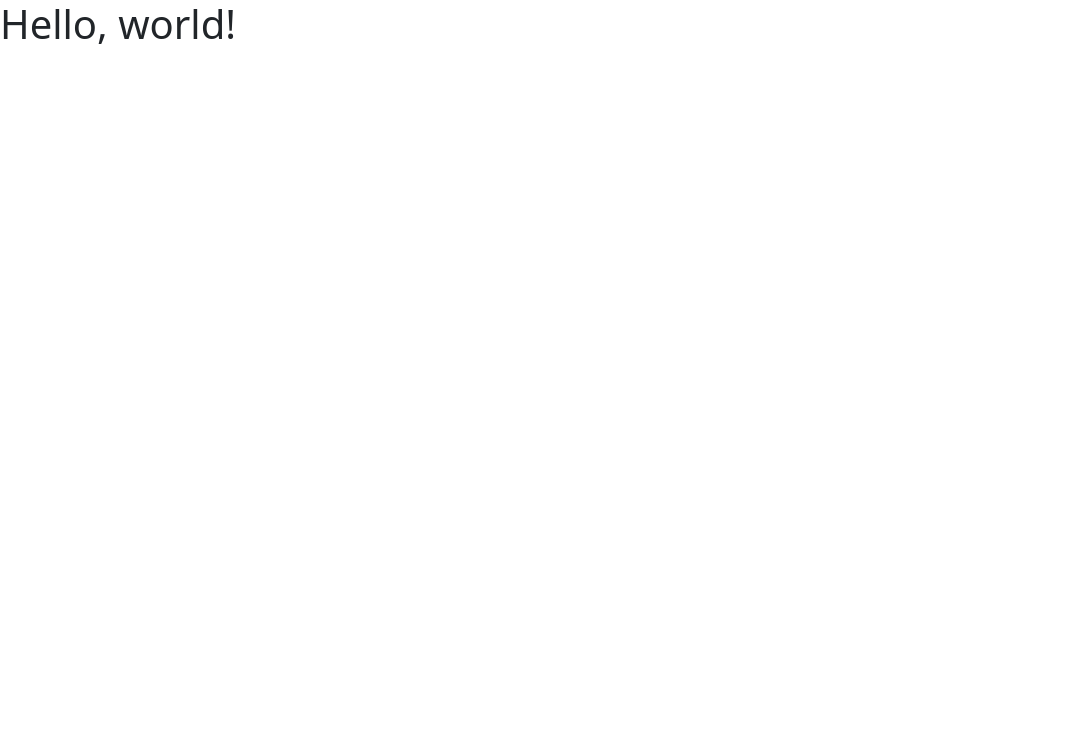
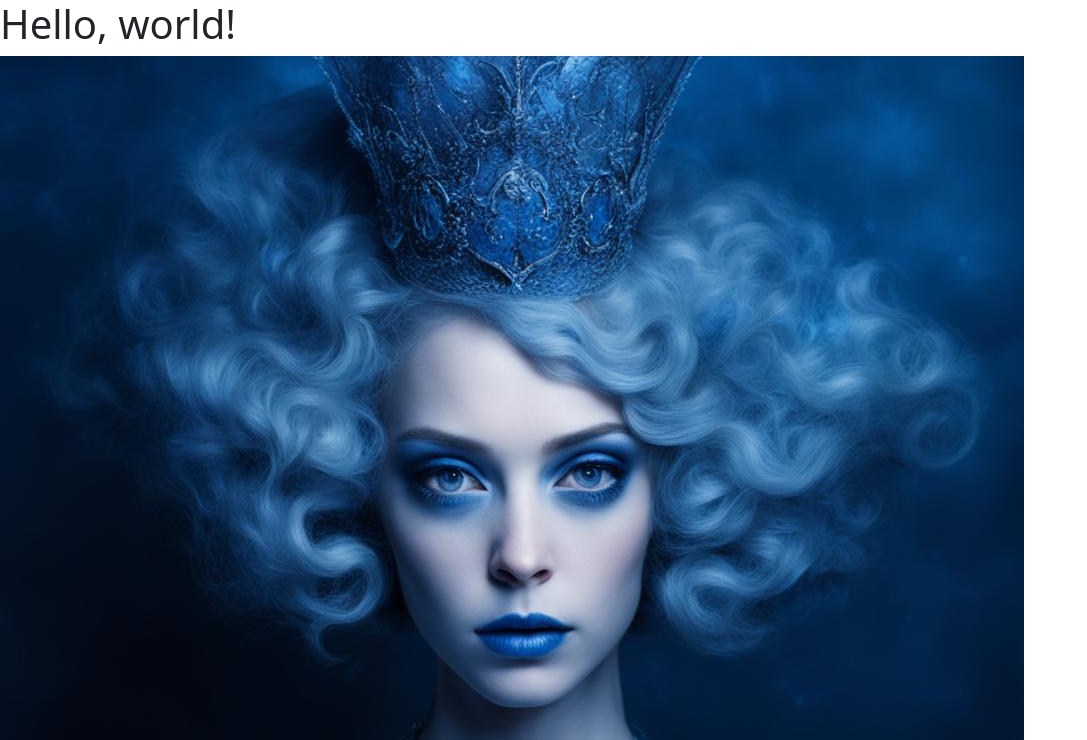
Before and after one commit to Roman-Mzh/uvz2024, a plain HTML site: page index.html in a window 1280 px wide. Shown: the top 740 px of the page, without its empty margins (0-1087 px from the left). Drawn offline with nearby package versions, Linux system fonts and the light colour scheme.

Commit message:
Roma Gay

```diff
--- a/index.html
+++ b/index.html
@@ -8,6 +8,7 @@
   </head>
   <body>
     <h1>Hello, world!</h1>
+    <img src="./img/blue.jpg">
     <script src="https://cdn.jsdelivr.net/npm/bootstrap@5.3.3/dist/js/bootstrap.bundle.min.js" integrity="sha384-YvpcrYf0tY3lHB60NNkmXc5s9fDVZLESaAA55NDzOxhy9GkcIdslK1eN7N6jIeHz" crossorigin="anonymous"></script>
   </body>
 </html>
```
Also changed, not shown: img/blue.jpg (added), img/green.jpg (added), img/red.jpg (added), img/white.jpg (added), img/yellow.jpg (added).
